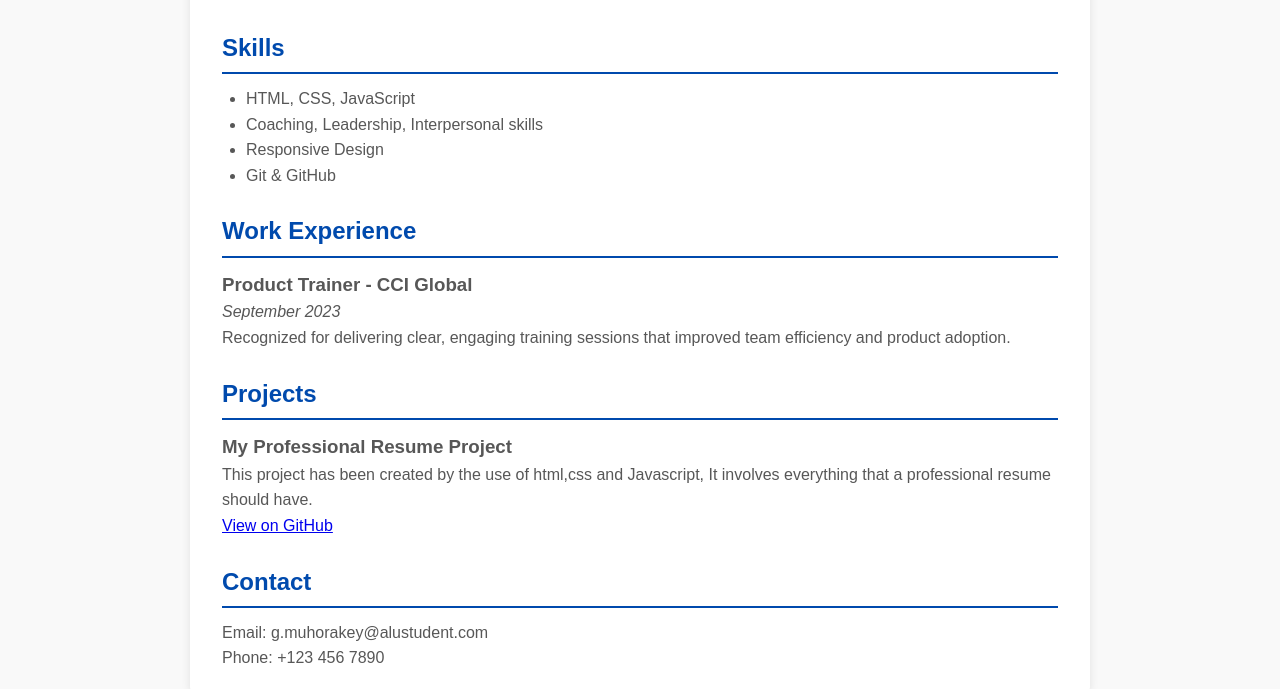
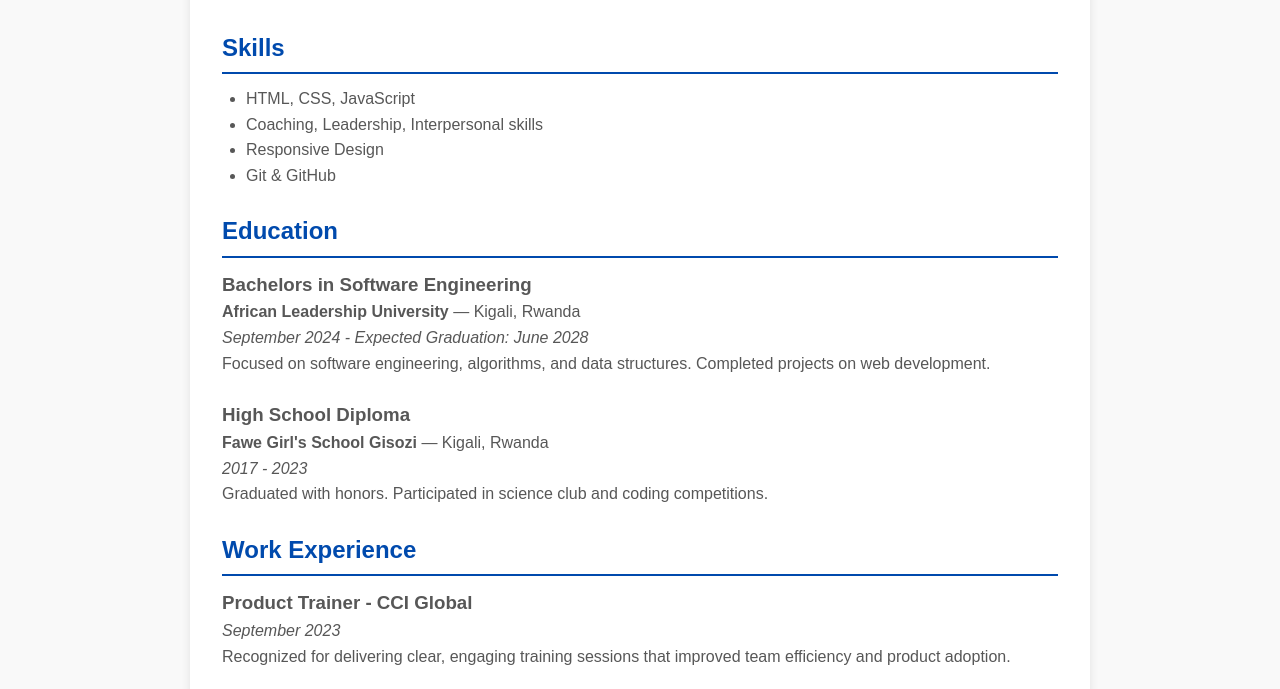
Before and after one commit to GLOR205/My-Professional-Resume, a plain HTML site: page index.html in a window 1280 px wide. Shown: the part 264-953 px from the top of the page. Drawn offline with Linux system fonts and the light colour scheme.

Commit message:
Resume files

```diff
--- a/index.html
+++ b/index.html
@@ -16,6 +16,7 @@
 <li><a href="#skills">Skills</a></li>
 <li><a href="#experience">Experience</a></li>
 <li><a href="#projects">Projects</a></li>
+<li><a href="#education">Education</a></li>
 <li><a href="#contact">Contact</a></li>
 </ul>
 </nav>
@@ -36,7 +37,21 @@
 <li>Git & GitHub</li>
 </ul>
 </section>
-
+<section id="education">
+    <h2>Education</h2>
+    <article>
+        <h3>Bachelors in Software Engineering</h3>
+        <p><strong>African Leadership University</strong> &mdash; Kigali, Rwanda</p>
+        <p><em>September 2024 - Expected Graduation: June 2028</em></p>
+<p>Focused on software engineering, algorithms, and data structures. Completed projects on web development.</p>
+</article>
+<article>
+<h3>High School Diploma</h3>
+<p><strong>Fawe Girl's School Gisozi</strong> &mdash; Kigali, Rwanda</p>
+<p><em>2017 - 2023</em></p>
+<p>Graduated with honors. Participated in science club and coding competitions.</p>
+    </article>
+</section>
 <section id="experience">
 <h2>Work Experience</h2>
 <article>
```
